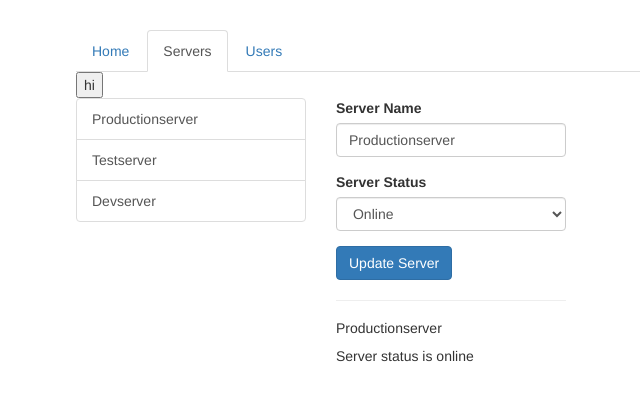
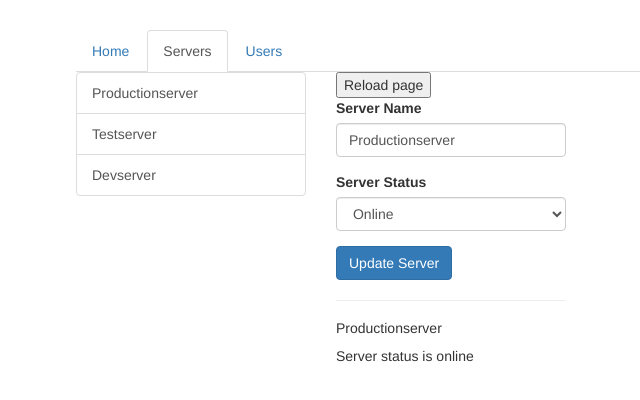
Before and after one commit to dan-kiss-dev-this/angular-routing, an Angular app: page /servers in a window 1280 px wide. Shown: the top 400 px of the page, without its empty margins (189-829 px from the left). Built offline with nearby package versions, Linux system fonts and the light colour scheme.

Commit message:
use relative path in routing

```diff
--- a/src/app/servers/servers.component.html
+++ b/src/app/servers/servers.component.html
@@ -1,4 +1,3 @@
-<button>hi</button>
 <div class="row">
   <div class="col-xs-12 col-sm-4">
     <div class="list-group">
@@ -8,6 +7,7 @@
     </div>
   </div>
   <div class="col-xs-12 col-sm-4">
+    <button (click)="onReload()">Reload page</button>
     <app-edit-server></app-edit-server>
     <hr>
     <app-server></app-server>
--- a/src/app/servers/servers.component.ts
+++ b/src/app/servers/servers.component.ts
@@ -1,5 +1,6 @@
 import { Component, OnInit } from '@angular/core';
 import { ServersService } from './servers.service';
+import { Router, ActivatedRoute } from '@angular/router';
 
 @Component({
   selector: 'app-servers',
@@ -9,10 +10,18 @@ import { ServersService } from './servers.service';
 export class ServersComponent implements OnInit {
   servers: { id: number; name: string; status: string }[] = [];
 
-  constructor(private serversService: ServersService) {}
+  constructor(
+    private serversService: ServersService,
+    private router: Router,
+    private route: ActivatedRoute
+  ) {}
 
   ngOnInit() {
     this.servers = this.serversService.getServers();
     console.log(this.servers);
   }
+
+  onReload() {
+    // this.router.navigate(['servers'], oute });
+  }
 }
```
